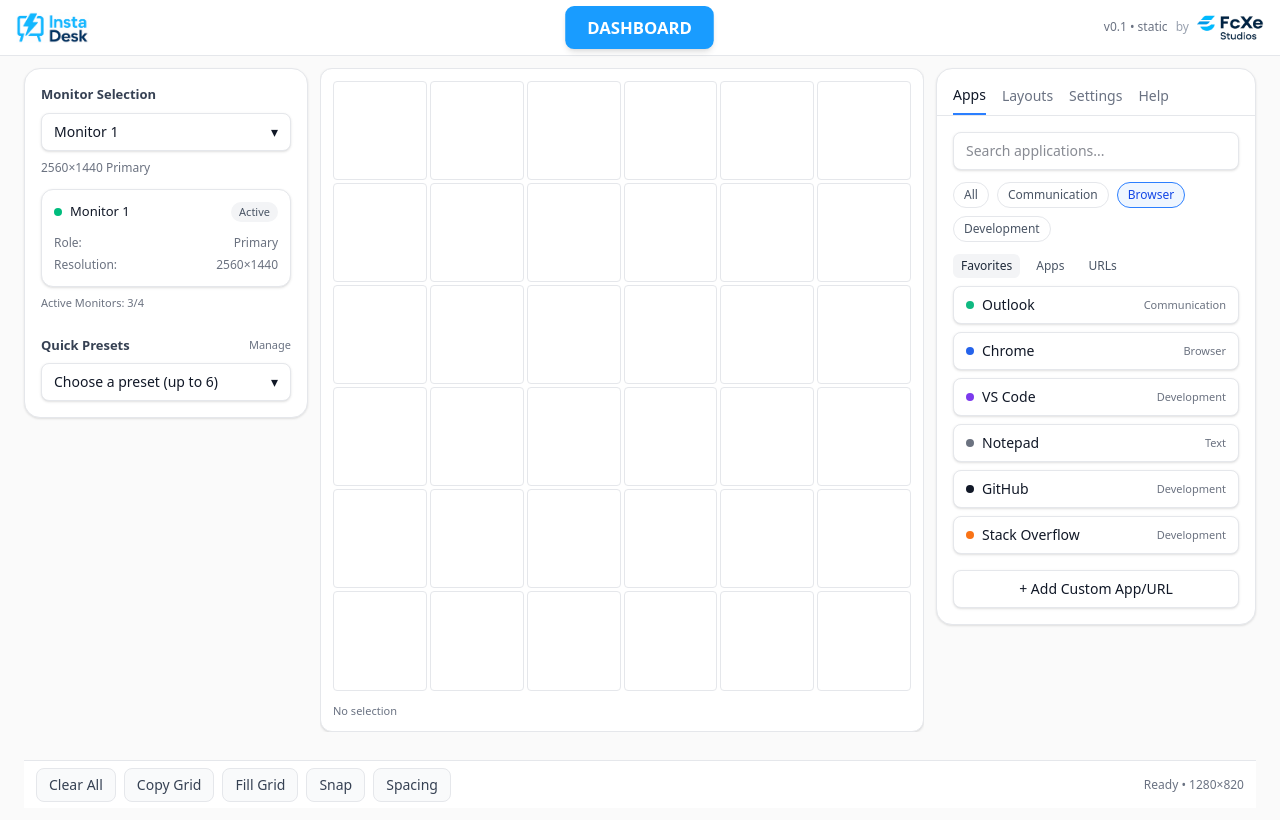
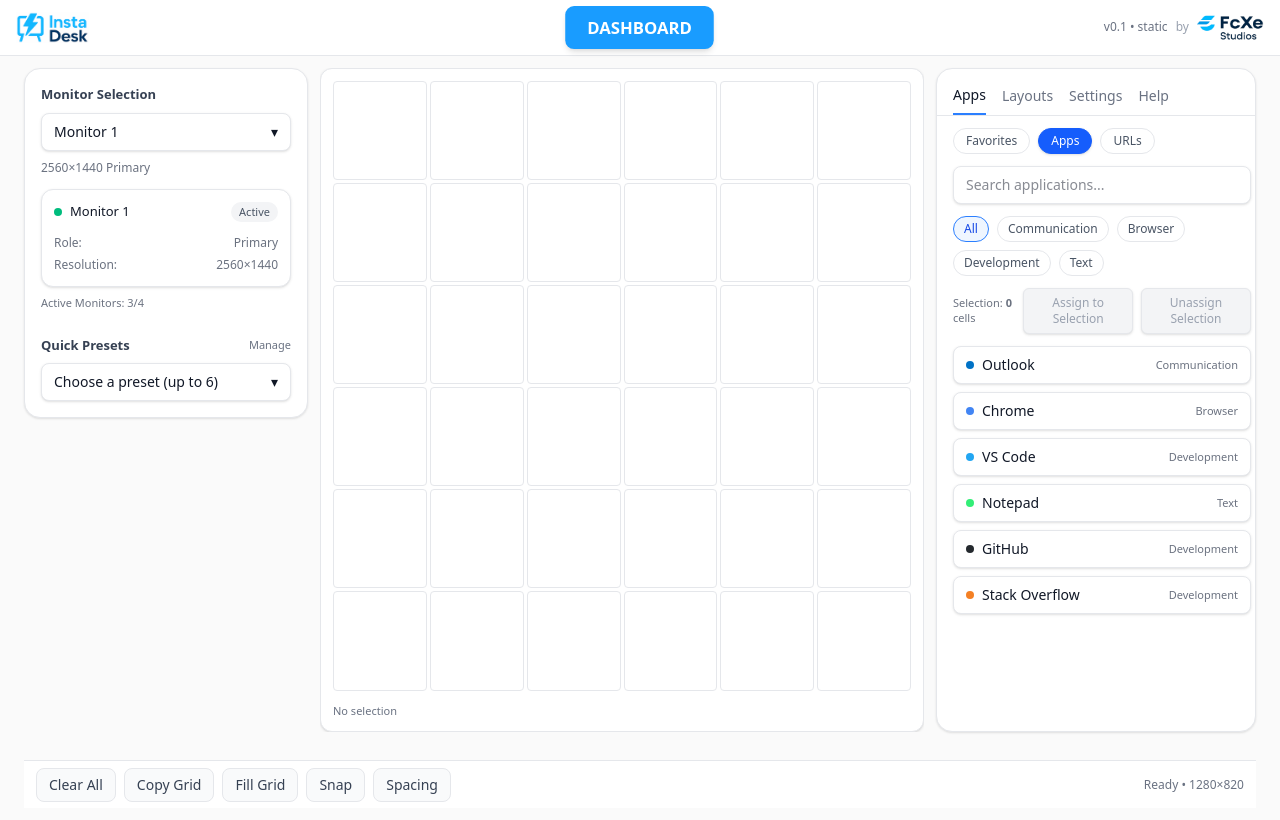
Before and after one commit to FCCXE/InstaDesk-V2.0, a React (Vite) app in the folder ui/: page / in a window 1280 px wide. Built offline with nearby package versions, Linux system fonts and the light colour scheme.

Commit message:
Phase A: URLs UI tweaks — strong selected pill, URL Builder title, hide search/filters in URLs

```diff
--- a/ui/src/components/RightPane.tsx
+++ b/ui/src/components/RightPane.tsx
@@ -1,7 +1,58 @@
+import React, { useMemo, useState } from 'react'
+import { useAppState, APPS } from '../state/AppState'
+
+type FilterChip = 'All' | 'Communication' | 'Browser' | 'Development' | 'Text'
+type AppKey = string
+
+// Display-only categorization
+const CATEGORY_BY_APP: Record<AppKey, FilterChip> = {
+  outlook: 'Communication',
+  chrome: 'Browser',
+  vscode: 'Development',
+  notepad: 'Text',
+  github: 'Development',
+  stackoverflow: 'Development',
+}
+
 export default function RightPane() {
+  const {
+    selection,
+    selectedApp,
+    setSelectedApp,
+    assignSelected,
+    unassignSelected,
+  } = useAppState()
+
+  const [query, setQuery] = useState('')
+  const [chip, setChip] = useState<FilterChip>('All')
+  const [miniTab, setMiniTab] = useState<'Favorites' | 'Apps' | 'URLs'>('Apps')
+
+  const selectionCount = selection.size
+
+  const appList = useMemo(() => {
+    const all = Object.values(APPS)
+    const filteredByChip =
+      chip === 'All' ? all : all.filter((a) => CATEGORY_BY_APP[a.id] === chip)
+    const q = query.trim().toLowerCase()
+    const filteredByQuery = q
+      ? filteredByChip.filter((a) => a.name.toLowerCase().includes(q))
+      : filteredByChip
+    return filteredByQuery
+  }, [chip, query])
+
+  const onPick = (id: AppKey) => setSelectedApp(id as any)
+  const canAssign = Boolean(selectedApp) && selectionCount > 0
+  const canUnassign = selectionCount > 0
+
   return (
-    <aside className="rounded-2xl border border-[rgb(var(--id-border))] bg-[rgb(var(--id-surface))] shadow-[var(--id-shadow)]">
-      {/* Tabs */}
+    <aside
+      className="
+        rounded-2xl border border-[rgb(var(--id-border))]
+        bg-[rgb(var(--id-surface))] shadow-[var(--id-shadow)]
+        h-full overflow-hidden flex flex-col
+      "
+    >
+      {/* Fixed header tabs */}
       <div className="flex items-center gap-4 border-b border-[rgb(var(--id-border))] px-4 pt-2">
         {['Apps', 'Layouts', 'Settings', 'Help'].map((t, i) => (
           <div
@@ -18,78 +69,266 @@ export default function RightPane() {
         ))}
       </div>
 
-      <div className="p-4">
-        {/* Search */}
+      {/* Scrollable content area */}
+      <div className="flex-1 min-h-0 overflow-y-auto px-4 pb-6 pr-1">
+        {/* Mini tab strip (strong highlight when active) */}
+        <div className="mb-3 mt-3 flex items-center gap-2 text-xs">
+          {(['Favorites', 'Apps', 'URLs'] as const).map((t) => {
+            const active = miniTab === t
+            const strong = active // stronger pill for the selected tab
+            return (
+              <button
+                key={t}
+                onClick={() => setMiniTab(t)}
+                className={[
+                  'rounded-full px-3 py-1 border',
+                  strong
+                    ? 'bg-blue-600 border-blue-600 text-white shadow-sm'
+                    : 'border-[rgb(var(--id-border))] bg-white text-gray-600 hover:bg-gray-50',
+                ].join(' ')}
+              >
+                {t}
+              </button>
+            )
+          })}
+        </div>
+
+        {/* Search + filter chips — HIDDEN on URLs mini-tab */}
+        {miniTab !== 'URLs' && (
+          <>
             <div className="mb-3">
               <input
                 type="text"
                 placeholder="Search applications..."
+                value={query}
+                onChange={(e) => setQuery(e.target.value)}
                 className="w-full rounded-lg border border-[rgb(var(--id-border))] bg-white px-3 py-2 text-sm shadow-sm outline-none focus:ring-2 focus:ring-blue-200"
               />
             </div>
 
-        {/* Filter chips */}
             <div className="mb-3 flex flex-wrap gap-2 text-xs">
-          {['All', 'Communication', 'Browser', 'Development'].map((c, i) => (
+              {(['All', 'Communication', 'Browser', 'Development', 'Text'] as FilterChip[]).map((c) => {
+                const active = chip === c
+                return (
                   <button
                     key={c}
+                    onClick={() => setChip(c)}
                     className={[
                       'rounded-full border px-2.5 py-1',
-                i === 2
+                      active
                         ? 'border-blue-500 bg-blue-50 text-blue-700'
                         : 'border-[rgb(var(--id-border))] bg-white text-gray-600 hover:bg-gray-50',
                     ].join(' ')}
                   >
                     {c}
                   </button>
-          ))}
+                )
+              })}
             </div>
+          </>
+        )}
 
-        {/* Small tab strip */}
-        <div className="mb-2 flex items-center gap-2 text-xs">
-          {['Favorites', 'Apps', 'URLs'].map((t, i) => (
+        {/* Selection summary + actions (Apps sub-tab only) */}
+        {miniTab !== 'URLs' && (
+          <div className="mb-3 flex items-center justify-between text-xs">
+            <div className="text-[11px] text-[rgb(var(--id-text-muted))]">
+              Selection:&nbsp;<strong>{selectionCount}</strong> cell{selectionCount === 1 ? '' : 's'}
+            </div>
+            <div className="flex items-center gap-2">
               <button
-              key={t}
+                onClick={assignSelected}
+                disabled={!canAssign}
                 className={[
-                'rounded-md px-2 py-1',
-                i === 0 ? 'bg-gray-100 font-medium text-gray-800' : 'text-gray-600 hover:bg-gray-50',
+                  'rounded-md px-3 py-1.5 text-xs shadow-sm border',
+                  canAssign
+                    ? 'border-blue-600 bg-blue-600 text-white hover:bg-blue-700'
+                    : 'border-[rgb(var(--id-border))] bg-gray-100 text-gray-400 cursor-not-allowed',
+                ].join(' ')}
+                title={canAssign ? 'Assign selected app to selected cells' : 'Pick an app and select cells first'}
+              >
+                Assign to Selection
+              </button>
+              <button
+                onClick={unassignSelected}
+                disabled={!canUnassign}
+                className={[
+                  'rounded-md px-3 py-1.5 text-xs shadow-sm border',
+                  canUnassign
+                    ? 'border-gray-300 bg-white text-gray-700 hover:bg-gray-50'
+                    : 'border-[rgb(var(--id-border))] bg-gray-100 text-gray-400 cursor-not-allowed',
+                ].join(' ')}
+                title={canUnassign ? 'Remove assignments from selected cells' : 'Select cells first'}
+              >
+                Unassign Selection
+              </button>
+            </div>
+          </div>
+        )}
+
+        {/* APPS LIST (Favorites/Apps mini-tabs) */}
+        {miniTab !== 'URLs' && (
+          <div className="space-y-2 text-sm">
+            {appList.length === 0 && (
+              <div className="rounded-lg border border-[rgb(var(--id-border))] bg-white px-3 py-3 text-[13px] text-gray-500">
+                No apps match your filters.
+              </div>
+            )}
+            {appList.map((app) => {
+              const active = selectedApp === app.id
+              return (
+                <button
+                  key={app.id}
+                  onClick={() => onPick(app.id)}
+                  className={[
+                    'w-full flex items-center justify-between rounded-lg border px-3 py-2 shadow-sm',
+                    active
+                      ? 'border-blue-600 bg-blue-50'
+                      : 'border-[rgb(var(--id-border))] bg-white hover:bg-gray-50',
                   ].join(' ')}
                 >
-              {t}
+                  <div className="flex items-center gap-2">
+                    <span
+                      className="inline-block size-2 rounded-full"
+                      style={{ backgroundColor: app.color || '#9ca3af' }}
+                    />
+                    <span className={active ? 'font-medium text-gray-900' : ''}>{app.name}</span>
+                  </div>
+                  <span className="text-[11px] text-[rgb(var(--id-text-muted))]">
+                    {CATEGORY_BY_APP[app.id as AppKey] || 'App'}
+                  </span>
                 </button>
-          ))}
+              )
+            })}
           </div>
+        )}
 
-        {/* List */}
-        <div className="space-y-2 text-sm">
-          {[
-            ['#10b981', 'Outlook', 'Communication'],
-            ['#2563eb', 'Chrome', 'Browser'],
-            ['#7c3aed', 'VS Code', 'Development'],
-            ['#6b7280', 'Notepad', 'Text'],
-            ['#111827', 'GitHub', 'Development'],
-            ['#f97316', 'Stack Overflow', 'Development'],
-          ].map(([color, name, tag]) => (
-            <div
-              key={name}
-              className="flex items-center justify-between rounded-lg border border-[rgb(var(--id-border))] bg-white px-3 py-2 shadow-sm hover:bg-gray-50"
-            >
-              <div className="flex items-center gap-2">
-                <span className="inline-block size-2 rounded-full" style={{ backgroundColor: color as string }} />
-                <span>{name}</span>
-              </div>
-              <span className="text-[11px] text-[rgb(var(--id-text-muted))]">{tag}</span>
-            </div>
-          ))}
-        </div>
-
-        {/* Add custom */}
-        <div className="mt-4">
-          <button className="w-full rounded-lg border border-[rgb(var(--id-border))] bg-white px-3 py-2 text-sm shadow-sm hover:bg-gray-50">
-            + Add Custom App/URL
-          </button>
-        </div>
+        {/* URLs BUILDER (visual only) */}
+        {miniTab === 'URLs' && <UrlsBuilderVisual />}
       </div>
     </aside>
   )
 }
+
+/** Visual-only URLs builder (title simplified). */
+function UrlsBuilderVisual() {
+  const [browser, setBrowser] = useState('Chrome')
+  const [openBehavior, setOpenBehavior] = useState<'single'|'tabgroup'|'perurl'>('single')
+
+  // Visual model for mock
+  const [tabs, setTabs] = useState([
+    { title: '', urls: ['', '', ''] },
+    { title: '', urls: ['', '', ''] },
+    { title: '', urls: ['', '', ''] },
+    { title: '', urls: ['', '', ''] },
+  ])
+
+  const addTab = () => setTabs([...tabs, { title: '', urls: ['', '', ''] }])
+
+  return (
+    <div className="pb-6">
+      <h3 className="mb-2 text-sm font-medium text-gray-900">URL Builder</h3>
+
+      {/* Browser row */}
+      <label className="block text-xs text-gray-600">Browser</label>
+      <div className="mb-4 mt-1 flex items-center gap-2">
+        <select
+          value={browser}
+          onChange={(e) => setBrowser(e.target.value)}
+          className="w-[240px] rounded-lg border border-[rgb(var(--id-border))] bg-white px-3 py-2 text-sm shadow-sm"
+        >
+          <option>Chrome</option>
+          <option>Edge</option>
+          <option>Firefox</option>
+        </select>
+        <button
+          className="rounded-lg border border-[rgb(var(--id-border))] bg-white px-3 py-2 text-xs shadow-sm hover:bg-gray-50"
+          onClick={() => alert('Add Browser (not wired yet)')}
+        >
+          + Add Browser
+        </button>
+      </div>
+
+      <div className="mb-2 text-xs text-gray-600">Tabs</div>
+
+      {tabs.map((t, idx) => (
+        <div key={idx} className="mb-5">
+          <div className="rounded-xl border border-[rgb(var(--id-border))] bg-white p-3">
+            <input
+              type="text"
+              placeholder={`Tab ${idx + 1} (optional title)`}
+              className="mb-2 w-full rounded-md border border-[rgb(var(--id-border))] bg-white px-2 py-1 text-xs"
+              value={t.title}
+              onChange={() => {}}
+              disabled
+            />
+            <div className="space-y-2">
+              {t.urls.map((u, i) => (
+                <input
+                  key={i}
+                  type="text"
+                  placeholder="https://example.com"
+                  className="w-full rounded-md border border-[rgb(var(--id-border))] bg-gray-50 px-2 py-1 text-xs"
+                  value={u}
+                  onChange={() => {}}
+                  disabled
+                />
+              ))}
+            </div>
+          </div>
+          {/* Add URL below the card, aligned right, with safe spacing */}
+          <div className="mt-2 flex justify-end">
+            <button
+              className="rounded-lg border border-[rgb(var(--id-border))] bg-white px-3 py-1.5 text-xs shadow-sm hover:bg-gray-50"
+              onClick={() => alert('+ Add URL (not wired yet)')}
+            >
+              + Add URL
+            </button>
+          </div>
+        </div>
+      ))}
+
+      <button
+        className="mb-4 rounded-lg border border-[rgb(var(--id-border))] bg-white px-3 py-1.5 text-xs shadow-sm hover:bg-gray-50"
+        onClick={addTab}
+      >
+        + Add Tab
+      </button>
+
+      <hr className="my-3 border-[rgb(var(--id-border))]" />
+
+      {/* Open behavior with more space */}
+      <div className="mb-2 text-xs text-gray-600">Open behavior</div>
+      <div className="mb-6 space-y-3 text-sm">
+        <label className="flex items-center gap-2">
+          <input type="radio" checked={openBehavior==='single'} onChange={()=>setOpenBehavior('single')} />
+          <span>Single window</span>
+        </label>
+        <label className="flex items-center gap-2">
+          <input type="radio" checked={openBehavior==='tabgroup'} onChange={()=>setOpenBehavior('tabgroup')} />
+          <span>Per tab group</span>
+        </label>
+        <label className="flex items-center gap-2">
+          <input type="radio" checked={openBehavior==='perurl'} onChange={()=>setOpenBehavior('perurl')} />
+          <span>Per URL</span>
+        </label>
+      </div>
+
+      {/* Footer buttons (disabled until Step 5B) */}
+      <div className="mt-2 flex items-center gap-2 pb-4">
+        <button
+          className="rounded-md border border-[rgb(var(--id-border))] bg-gray-100 px-3 py-1.5 text-xs text-gray-400"
+          disabled
+          title="Will be enabled when wired to state in Step 5A/5B"
+        >
+          Assign to Selection
+        </button>
+        <button className="rounded-md border border-[rgb(var(--id-border))] bg-gray-100 px-3 py-1.5 text-xs text-gray-400" disabled>
+          Save Draft
+        </button>
+        <button className="rounded-md border border-[rgb(var(--id-border))] bg-gray-100 px-3 py-1.5 text-xs text-gray-400" disabled>
+          Clear Draft
+        </button>
+      </div>
+    </div>
+  )
+}
```
Lines whose indentation alone changed are shown as unchanged.
